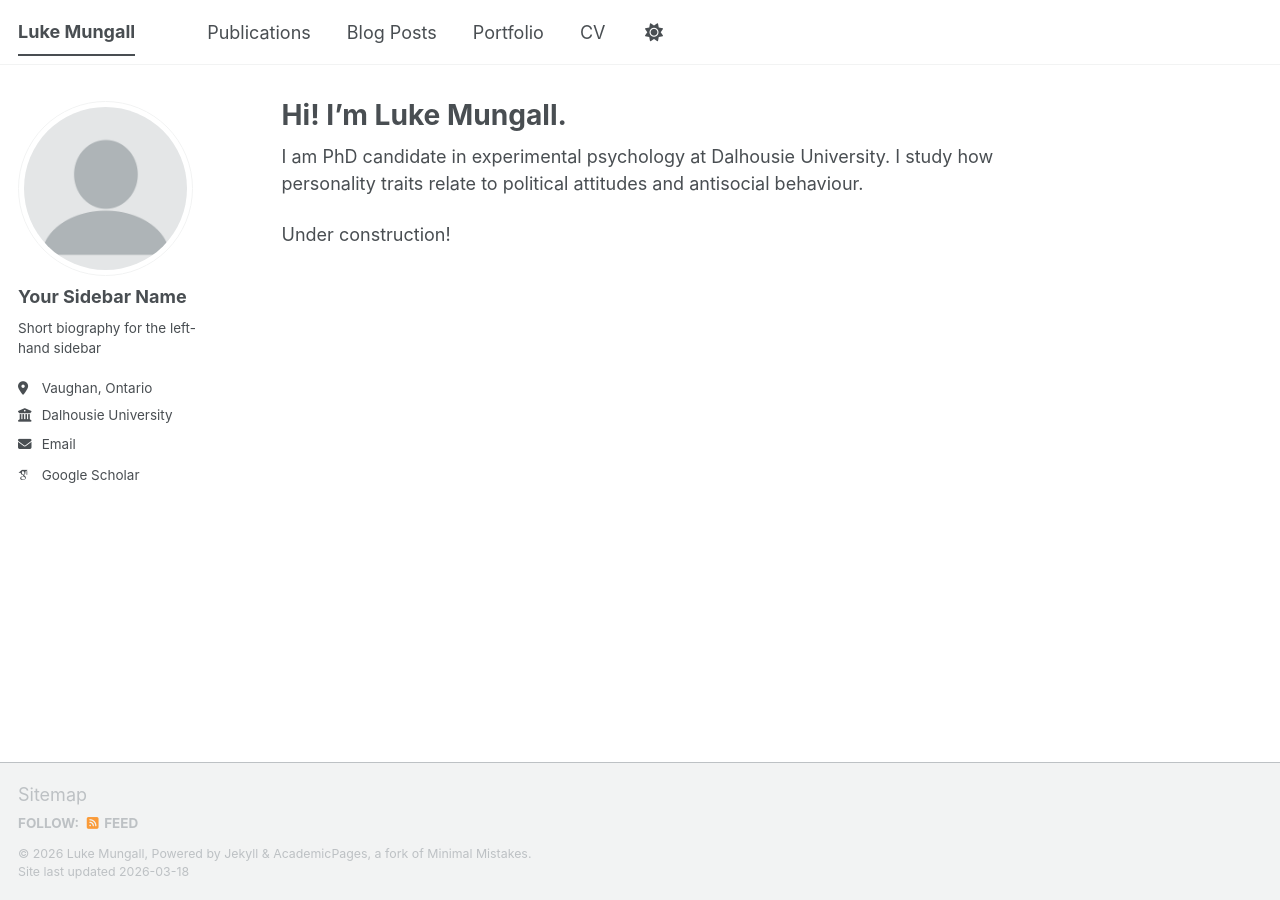
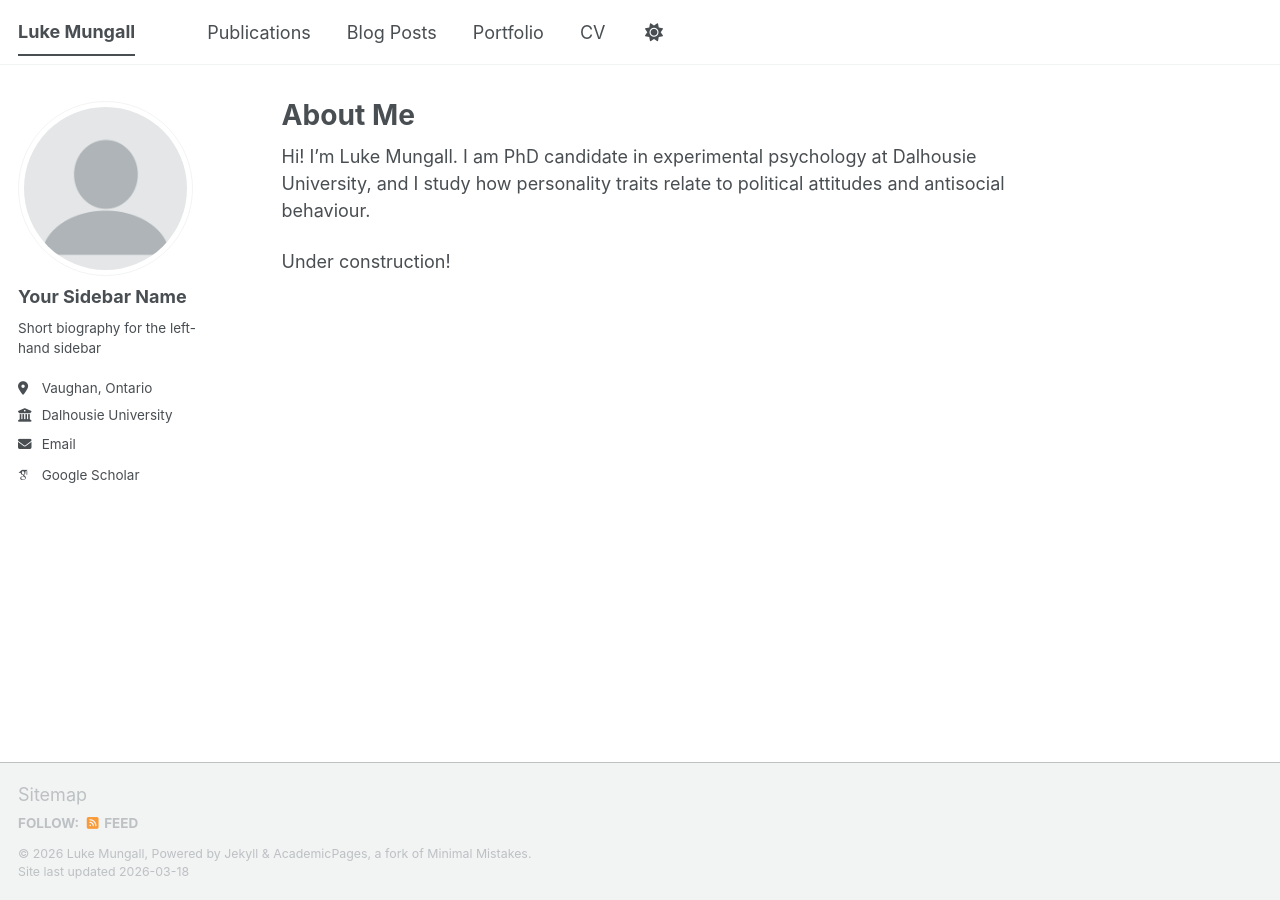
Before and after one commit to lukemungall/lukemungall.github.io, a Jekyll site: the page built from _pages/about.md, in a window 1280 px wide. Built offline with Jekyll 4.4.1, drawn with Linux system fonts in a browser that asks for light colours; some web fonts are replaced; a script bundle is joined from its source files by our own code; library files that are not in the unit come from our copies.

Commit message:
Update about.md

```diff
--- a/_pages/about.md
+++ b/_pages/about.md
@@ -1,12 +1,12 @@
 ---
 permalink: /
-title: "Hi! I'm Luke Mungall."
+title: "About Me"
 author_profile: true
 redirect_from:
   - /about/
   - /about.html
 ---
 
- I am PhD candidate in experimental psychology at Dalhousie University. I study how personality traits relate to political attitudes and antisocial behaviour.
+ Hi! I'm Luke Mungall. I am PhD candidate in experimental psychology at Dalhousie University, and I study how personality traits relate to political attitudes and antisocial behaviour.
 
  Under construction!
```
